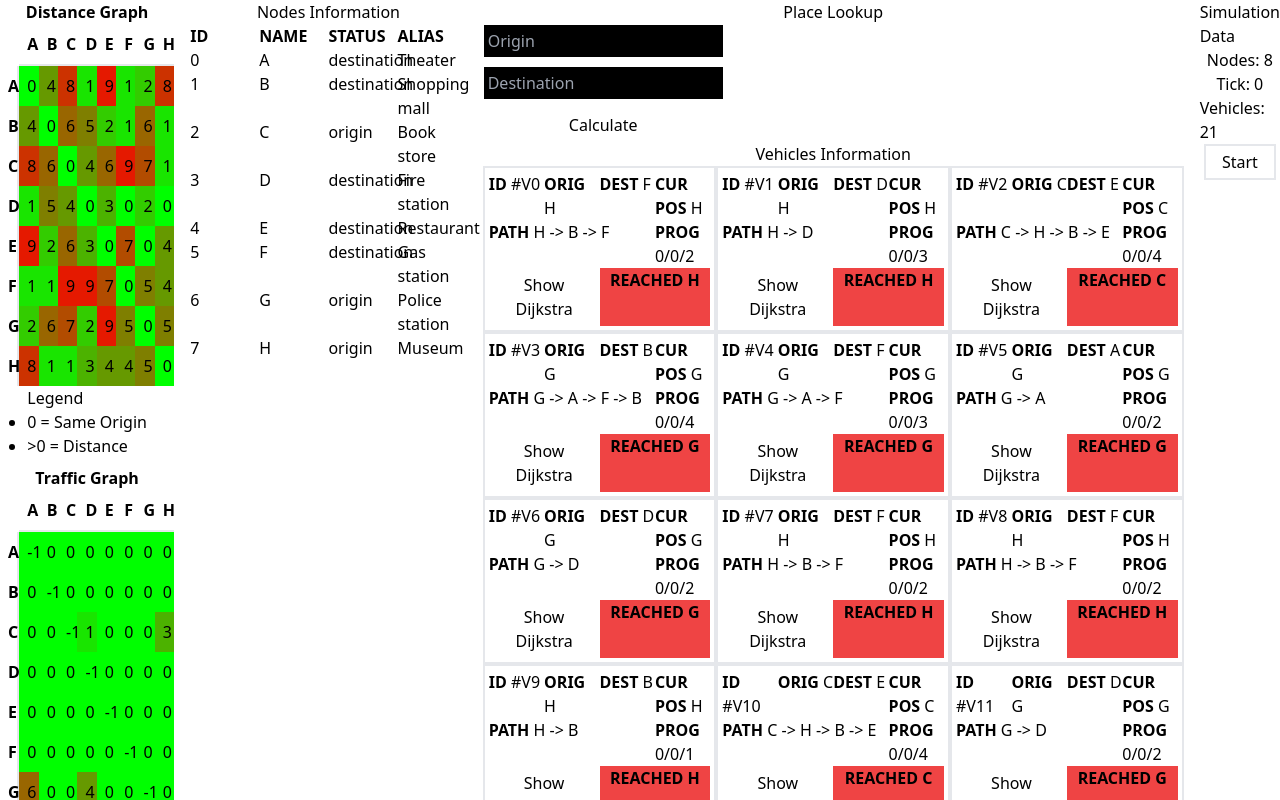
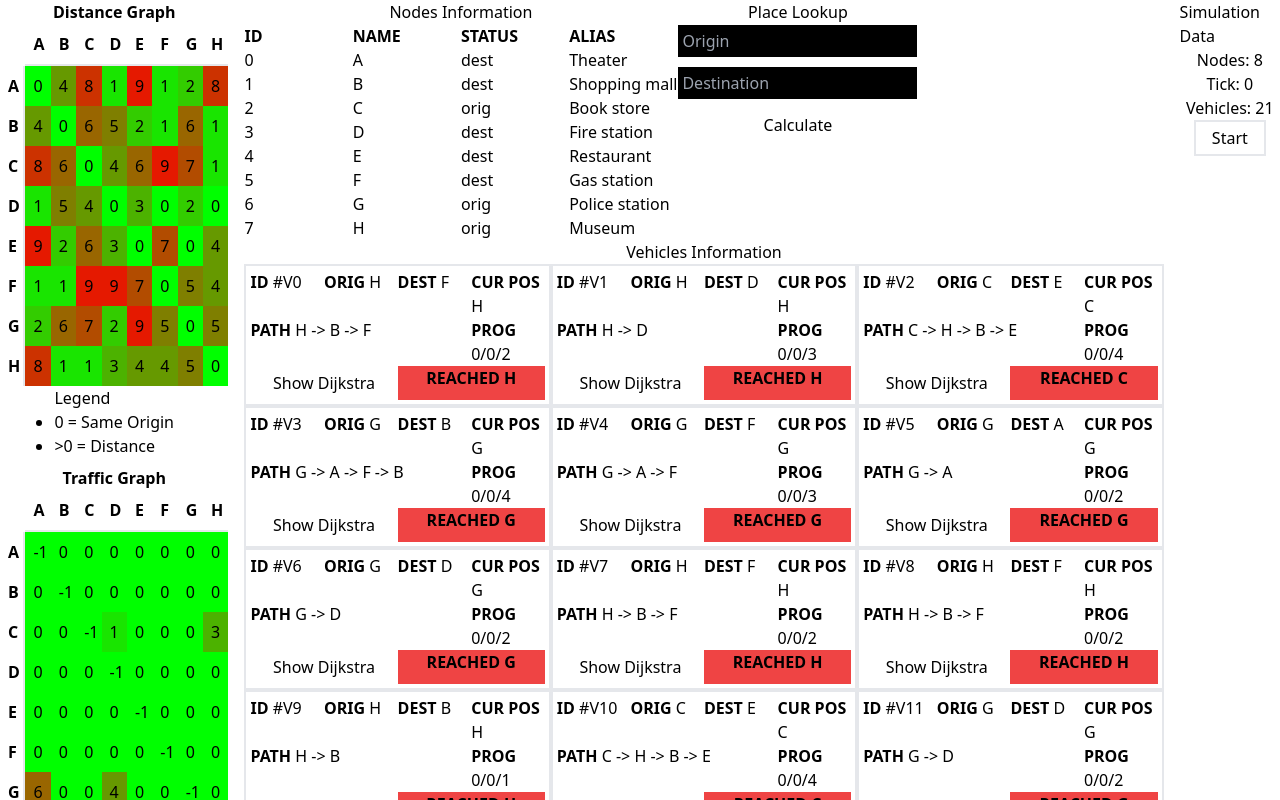
Before and after one commit to scantarbian/shiroko, a Next.js app: page /playground/trafficsim in a window 1280 px wide. Shown: the top 800 px of the page. Built offline with nearby package versions, Linux system fonts and the light colour scheme.

Commit message:
feat: tidy up node information and place lookup into the same row

```diff
--- a/app/playground/trafficsim/page.tsx
+++ b/app/playground/trafficsim/page.tsx
@@ -479,6 +479,9 @@ const TrafficSim = () => {
             </div>
           </div>
         </div>
+
+        <div className="flex flex-col items-center">
+          <div className="flex w-full">
             <div className="flex flex-col items-center">
               <span>Nodes Information</span>
               <div className="grid grid-cols-4">
@@ -491,7 +494,9 @@ const TrafficSim = () => {
                     <>
                       <span key={`${node.key}-key`}>{node.key}</span>
                       <span key={`${node.key}-name`}>{node.name}</span>
-                  <span key={`${node.key}-status`}>{node.status}</span>
+                      <span key={`${node.key}-status`}>
+                        {node.status.substring(0, 4)}
+                      </span>
                       <span key={`${node.key}-alias`}>{node.alias}</span>
                     </>
                   );
@@ -504,6 +509,8 @@ const TrafficSim = () => {
                 nodeInformation={nodeInformation}
                 calculateDijkstra={calculateDijkstra}
               />
+            </div>
+          </div>
           <span>Vehicles Information</span>
           <div className="grid grid-cols-3">
             {vehicles.map((vehicle, i) => {
```
Lines whose indentation alone changed are shown as unchanged.
